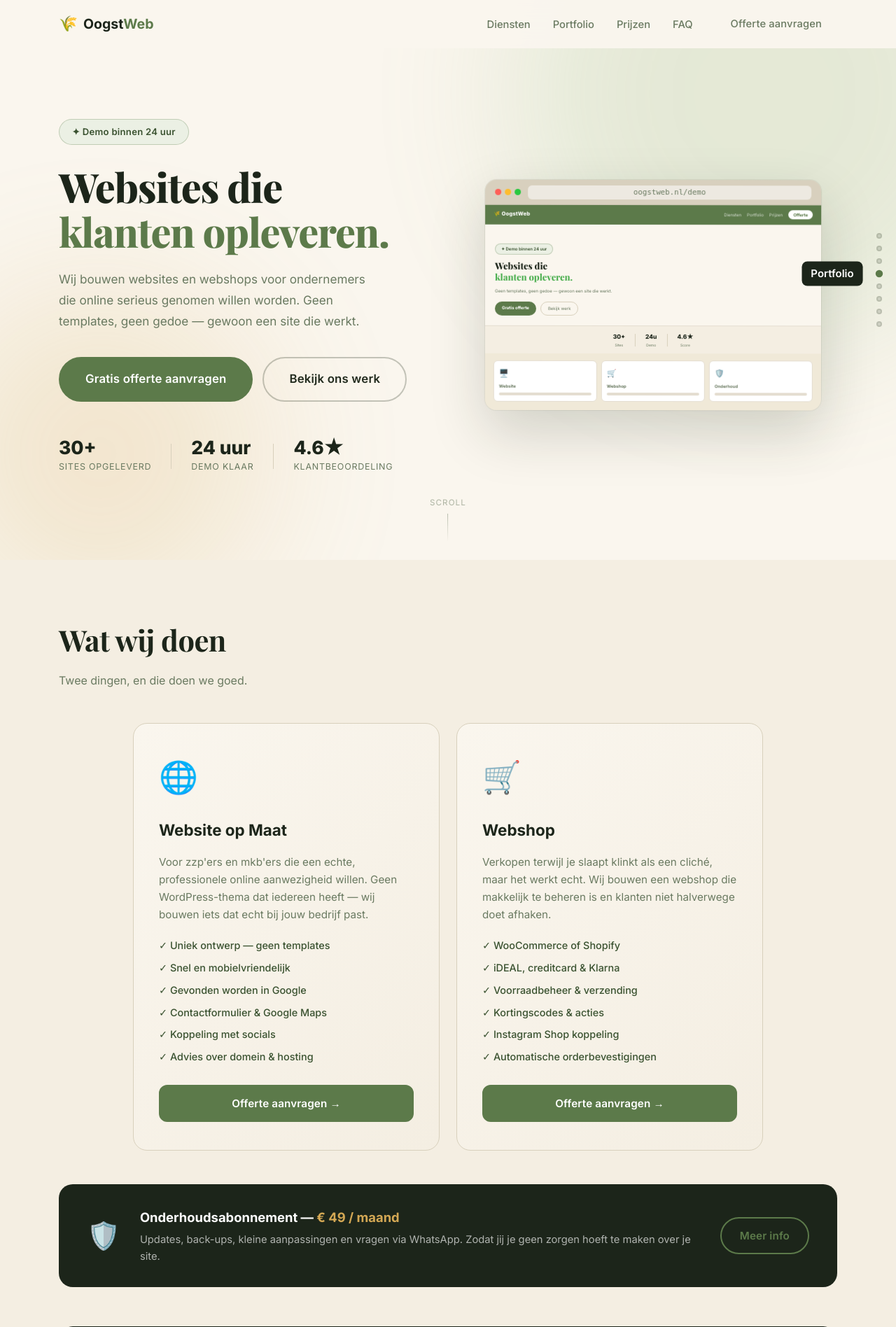
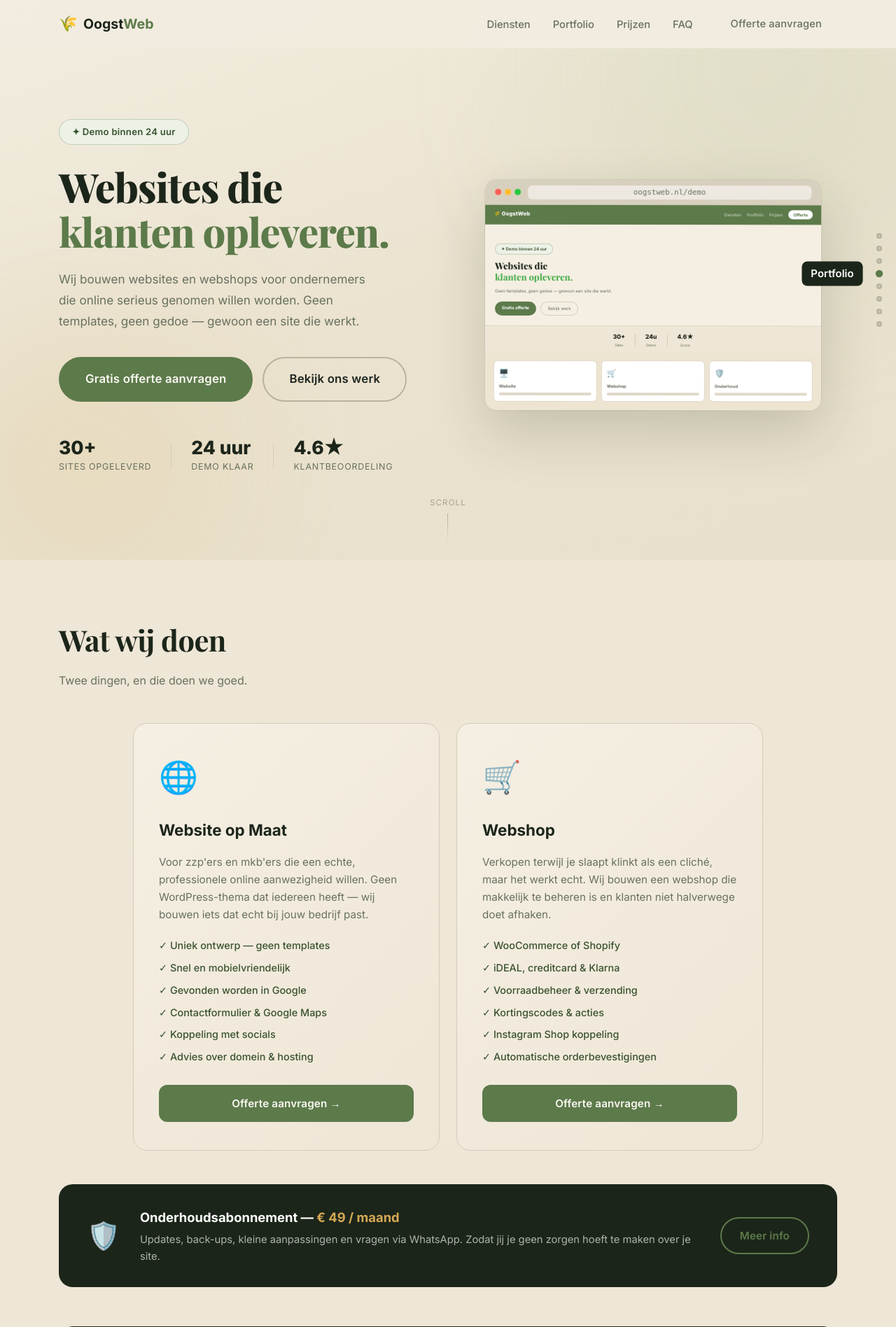
Before and after one commit to samikuflom87-sketch/oogstweb, a PHP site: page / in a window 1280 px wide. Shown: the top 1896 px of the page at 70% size. Run offline with PHP 8.4, Linux system fonts and the light colour scheme.

Commit message:
Pas kleurpalet aan: minder wit, frisser hero
- Achtergrond verdiept naar warmer beige (#EEE6D6) — geen wit meer
- Alle kaarten/formulieren naar gebroken crème (#F8F3EB)
- Hero gebruikt subtiel verloop en kleinere, lichtere blobs
- Groene hero-blobs gedempter en minder overheersend
- Navigatie achtergrond warmer afgestemd

Co-Authored-By: Claude Sonnet 4.6 <noreply@anthropic.com>
Claude-Session: https://claude.ai/code/session_01GWEwnB1VzAedxRKoAcyaXe

```diff
--- a/style.css
+++ b/style.css
@@ -15,20 +15,20 @@
   --green:        #5C7A4A;
   --green-dark:   #3A5230;
   --green-mid:    #6E8E58;
-  --green-light:  #EBF0E4;
+  --green-light:  #EDF2E7;
   --accent:       #B8924A;
   --accent2:      #D4A854;
-  --cream:        #FAF6EE;
-  --cream-dark:   #F0E9D8;
-  --cream-mid:    #E8DFC8;
+  --cream:        #F5EFE3;
+  --cream-dark:   #EDE4D2;
+  --cream-mid:    #E5D9C4;
   --dark:         #1C251A;
   --dark2:        #2A3526;
-  --text:         #222B1E;
-  --text-muted:   #6A7A61;
-  --border:       #D8D0BC;
-  --border-light: #E4DDD0;
-  --white:        #ffffff;
-  --bg-alt:       #F4EEE2;
+  --text:         #1E2620;
+  --text-muted:   #687160;
+  --border:       #D5CCB8;
+  --border-light: #E0D8C8;
+  --white:        #FBF8F2;
+  --bg-alt:       #EEE6D6;
   --radius:       12px;
   --radius-lg:    20px;
   --shadow:       0 4px 24px rgba(30,40,20,.07);
@@ -36,7 +36,7 @@
 }
 
 html { scroll-behavior: smooth; }
-body { font-family: 'Inter', system-ui, sans-serif; color: var(--text); background: var(--cream); line-height: 1.65; overflow-x: hidden; }
+body { font-family: 'Inter', system-ui, sans-serif; color: var(--text); background: #EEE6D6; line-height: 1.65; overflow-x: hidden; }
 a { color: inherit; text-decoration: none; }
 img { max-width: 100%; }
 ul { list-style: none; }
@@ -55,7 +55,7 @@ ul { list-style: none; }
 .btn--outline:hover { background: var(--green-light); transform: translateY(-2px); }
 
 /* NAV */
-.nav { position: fixed; top: 0; left: 0; right: 0; z-index: 100; background: rgba(250,246,238,.94); backdrop-filter: blur(16px); -webkit-backdrop-filter: blur(16px); border-bottom: 1px solid transparent; transition: border-color .3s, box-shadow .3s; }
+.nav { position: fixed; top: 0; left: 0; right: 0; z-index: 100; background: rgba(242,237,224,.95); backdrop-filter: blur(16px); -webkit-backdrop-filter: blur(16px); border-bottom: 1px solid transparent; transition: border-color .3s, box-shadow .3s; }
 .nav.scrolled { border-color: var(--border); box-shadow: 0 2px 16px rgba(30,40,20,.07); }
 .nav__inner { max-width: 1160px; margin: 0 auto; padding: 0 24px; height: 68px; display: flex; align-items: center; justify-content: space-between; }
 .nav__logo { display: flex; align-items: center; gap: 8px; font-size: 1.22rem; font-weight: 700; color: var(--dark); }
@@ -73,12 +73,12 @@ ul { list-style: none; }
 .nav__mobile.open { display: flex; }
 
 /* HERO */
-.hero { min-height: 100vh; background: var(--cream); display: flex; flex-direction: column; align-items: center; justify-content: center; position: relative; overflow: hidden; padding-top: 68px; }
+.hero { min-height: 100vh; background: linear-gradient(160deg, #F2EDE0 0%, #EBE3D0 50%, #E8E0CC 100%); display: flex; flex-direction: column; align-items: center; justify-content: center; position: relative; overflow: hidden; padding-top: 68px; }
 .hero__bg { position: absolute; inset: 0; pointer-events: none; }
-.hero__blob { position: absolute; border-radius: 50%; filter: blur(100px); opacity: 0.2; }
-.blob1 { width: 700px; height: 700px; background: #8FB87A; top: -200px; right: -150px; animation: float 9s ease-in-out infinite; }
-.blob2 { width: 450px; height: 450px; background: var(--accent2); bottom: -100px; left: -100px; animation: float 11s ease-in-out infinite reverse; }
-.blob3 { width: 300px; height: 300px; background: #C8D8B0; top: 40%; left: 30%; animation: float 13s ease-in-out infinite; }
+.hero__blob { position: absolute; border-radius: 50%; filter: blur(110px); opacity: 0.14; }
+.blob1 { width: 600px; height: 600px; background: #A8C090; top: -180px; right: -100px; animation: float 9s ease-in-out infinite; }
+.blob2 { width: 380px; height: 380px; background: #D4A854; bottom: -80px; left: -80px; animation: float 11s ease-in-out infinite reverse; }
+.blob3 { width: 250px; height: 250px; background: #B8D4A0; top: 35%; left: 25%; animation: float 13s ease-in-out infinite; }
 @keyframes float { 0%, 100% { transform: translate(0,0) scale(1); } 50% { transform: translate(20px,-30px) scale(1.05); } }
 
 .hero__split { display: grid; grid-template-columns: 1fr 1fr; gap: 60px; align-items: center; position: relative; z-index: 2; padding: 80px 24px 100px; max-width: 1160px; margin: 0 auto; width: 100%; }
@@ -161,7 +161,7 @@ ul { list-style: none; }
 /* CARDS */
 .cards { display: grid; grid-template-columns: repeat(3,1fr); gap: 24px; }
 .cards--two { grid-template-columns: repeat(2,1fr); max-width: 900px; margin: 0 auto; }
-.card { background: var(--white); border: 1px solid var(--border-light); border-radius: var(--radius-lg); padding: 32px; transition: transform .25s, box-shadow .25s, border-color .25s; }
+.card { background: #F8F3EB; border: 1px solid var(--border-light); border-radius: var(--radius-lg); padding: 32px; transition: transform .25s, box-shadow .25s, border-color .25s; }
 .card:hover { transform: translateY(-5px); box-shadow: var(--shadow-lg); border-color: var(--green); }
 .card--featured { background: linear-gradient(135deg, var(--cream), var(--bg-alt)); border-color: var(--border); }
 .card__icon { font-size: 2.2rem; margin-bottom: 16px; display: block; }
@@ -192,7 +192,7 @@ ul { list-style: none; }
 
 /* PRICING */
 .pricing { display: grid; grid-template-columns: repeat(3,1fr); gap: 24px; align-items: start; }
-.pricing-card { background: white; border: 2px solid var(--border-light); border-radius: var(--radius-lg); padding: 36px 32px; position: relative; transition: transform .25s, box-shadow .25s; }
+.pricing-card { background: #F8F3EB; border: 2px solid var(--border-light); border-radius: var(--radius-lg); padding: 36px 32px; position: relative; transition: transform .25s, box-shadow .25s; }
 .pricing-card:hover { transform: translateY(-4px); box-shadow: var(--shadow-lg); }
 .pricing-card--popular { border-color: var(--green); transform: translateY(-8px); box-shadow: var(--shadow-lg); background: linear-gradient(160deg, var(--cream), white); }
 .pricing-card--popular:hover { transform: translateY(-12px); }
@@ -209,7 +209,7 @@ ul { list-style: none; }
 
 /* TESTIMONIALS */
 .testimonials { display: grid; grid-template-columns: repeat(3,1fr); gap: 24px; }
-.testimonial { background: white; border: 1px solid var(--border-light); border-radius: var(--radius-lg); padding: 32px; transition: transform .25s, box-shadow .25s; }
+.testimonial { background: #F8F3EB; border: 1px solid var(--border-light); border-radius: var(--radius-lg); padding: 32px; transition: transform .25s, box-shadow .25s; }
 .testimonial:hover { transform: translateY(-4px); box-shadow: var(--shadow); }
 .testimonial__stars { color: var(--accent); font-size: 1.1rem; letter-spacing: 2px; margin-bottom: 16px; }
 .testimonial p { color: var(--text); font-size: 0.97rem; line-height: 1.7; margin-bottom: 24px; font-style: italic; }
@@ -229,7 +229,7 @@ ul { list-style: none; }
 .contact-promise { display: flex; flex-direction: column; gap: 8px; }
 .promise-item { font-size: 0.9rem; color: var(--green); font-weight: 600; }
 
-.contact-form { background: white; border: 1px solid var(--border-light); border-radius: var(--radius-lg); padding: 44px; display: flex; flex-direction: column; gap: 20px; box-shadow: var(--shadow); }
+.contact-form { background: #F8F3EB; border: 1px solid var(--border-light); border-radius: var(--radius-lg); padding: 44px; display: flex; flex-direction: column; gap: 20px; box-shadow: var(--shadow); }
 .form-row { display: grid; grid-template-columns: 1fr 1fr; gap: 20px; }
 .form-group { display: flex; flex-direction: column; gap: 7px; }
 .form-group label { font-size: 0.85rem; font-weight: 600; color: var(--text); text-transform: uppercase; letter-spacing: 0.04em; }
@@ -243,7 +243,7 @@ ul { list-style: none; }
 
 /* FAQ */
 .faq-list { max-width: 720px; margin: 0 auto; display: flex; flex-direction: column; gap: 10px; }
-.faq-item { background: var(--white); border: 1px solid var(--border-light); border-radius: 12px; overflow: hidden; box-shadow: 0 1px 4px rgba(30,40,20,.04); transition: box-shadow .2s; }
+.faq-item { background: #F8F3EB; border: 1px solid var(--border-light); border-radius: 12px; overflow: hidden; box-shadow: 0 1px 4px rgba(30,40,20,.04); transition: box-shadow .2s; }
 .faq-item:hover { box-shadow: 0 4px 16px rgba(30,40,20,.08); }
 .faq-q { width: 100%; display: flex; align-items: center; justify-content: space-between; gap: 16px; background: none; border: none; cursor: pointer; padding: 20px 24px; font-size: 1rem; font-weight: 600; color: var(--text); text-align: left; line-height: 1.4; font-family: inherit; }
 .faq-q:hover { color: var(--green); }
@@ -309,12 +309,12 @@ ul { list-style: none; }
 
 /* PORTFOLIO */
 .portfolio-tabs { display: flex; gap: 10px; justify-content: center; margin-bottom: 48px; flex-wrap: wrap; }
-.ptab { background: white; border: 2px solid var(--border-light); border-radius: 50px; padding: 10px 22px; font-size: 0.9rem; font-weight: 600; color: var(--text-muted); cursor: pointer; transition: all .2s; }
+.ptab { background: #F8F3EB; border: 2px solid var(--border-light); border-radius: 50px; padding: 10px 22px; font-size: 0.9rem; font-weight: 600; color: var(--text-muted); cursor: pointer; transition: all .2s; }
 .ptab:hover { border-color: var(--green); color: var(--green); }
 .ptab.active { background: var(--green); border-color: var(--green); color: white; }
 
 .portfolio-grid { display: grid; grid-template-columns: repeat(3,1fr); gap: 28px; }
-.pcard { border-radius: var(--radius-lg); overflow: hidden; background: white; border: 1px solid var(--border-light); box-shadow: var(--shadow); transition: transform .3s, box-shadow .3s, opacity .4s; }
+.pcard { border-radius: var(--radius-lg); overflow: hidden; background: #F8F3EB; border: 1px solid var(--border-light); box-shadow: var(--shadow); transition: transform .3s, box-shadow .3s, opacity .4s; }
 .pcard:hover { transform: translateY(-8px); box-shadow: var(--shadow-lg); }
 .pcard.hidden { opacity: 0; pointer-events: none; transform: scale(0.95); display: none; }
 .pcard__img { position: relative; height: 240px; overflow: hidden; }
@@ -334,7 +334,7 @@ ul { list-style: none; }
 /* BEFORE/AFTER SLIDER */
 .ba-wrapper { max-width: 880px; margin: 0 auto; }
 .ba-tabs { display: flex; gap: 10px; justify-content: center; margin-bottom: 28px; flex-wrap: wrap; }
-.ba-tab { background: white; border: 2px solid var(--border-light); border-radius: 50px; padding: 9px 20px; font-size: 0.88rem; font-weight: 600; color: var(--text-muted); cursor: pointer; transition: all .2s; }
+.ba-tab { background: #F8F3EB; border: 2px solid var(--border-light); border-radius: 50px; padding: 9px 20px; font-size: 0.88rem; font-weight: 600; color: var(--text-muted); cursor: pointer; transition: all .2s; }
 .ba-tab:hover { border-color: var(--green); color: var(--green); }
 .ba-tab.active { background: var(--green); border-color: var(--green); color: white; }
 .ba-slider { position: relative; height: 400px; border-radius: var(--radius-lg); overflow: hidden; box-shadow: var(--shadow-lg); user-select: none; cursor: col-resize; }
```
